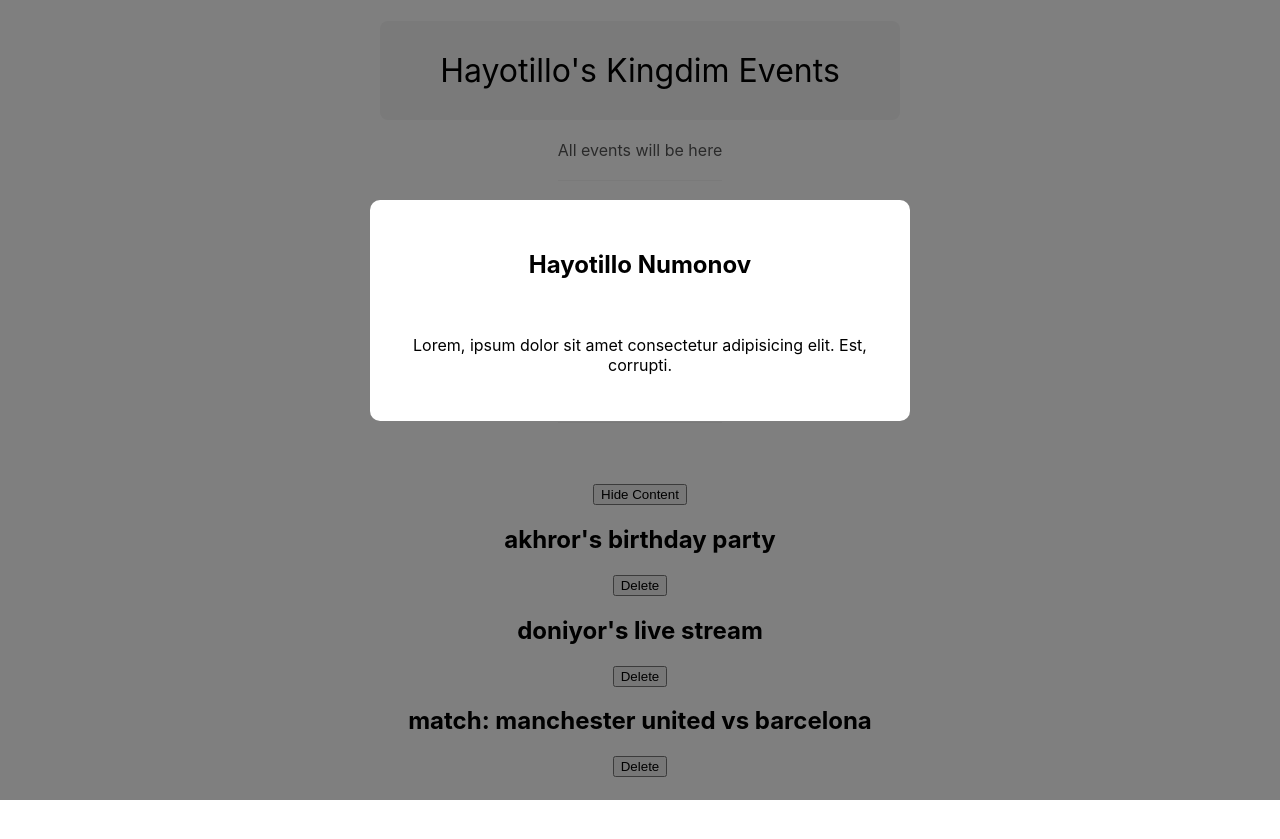
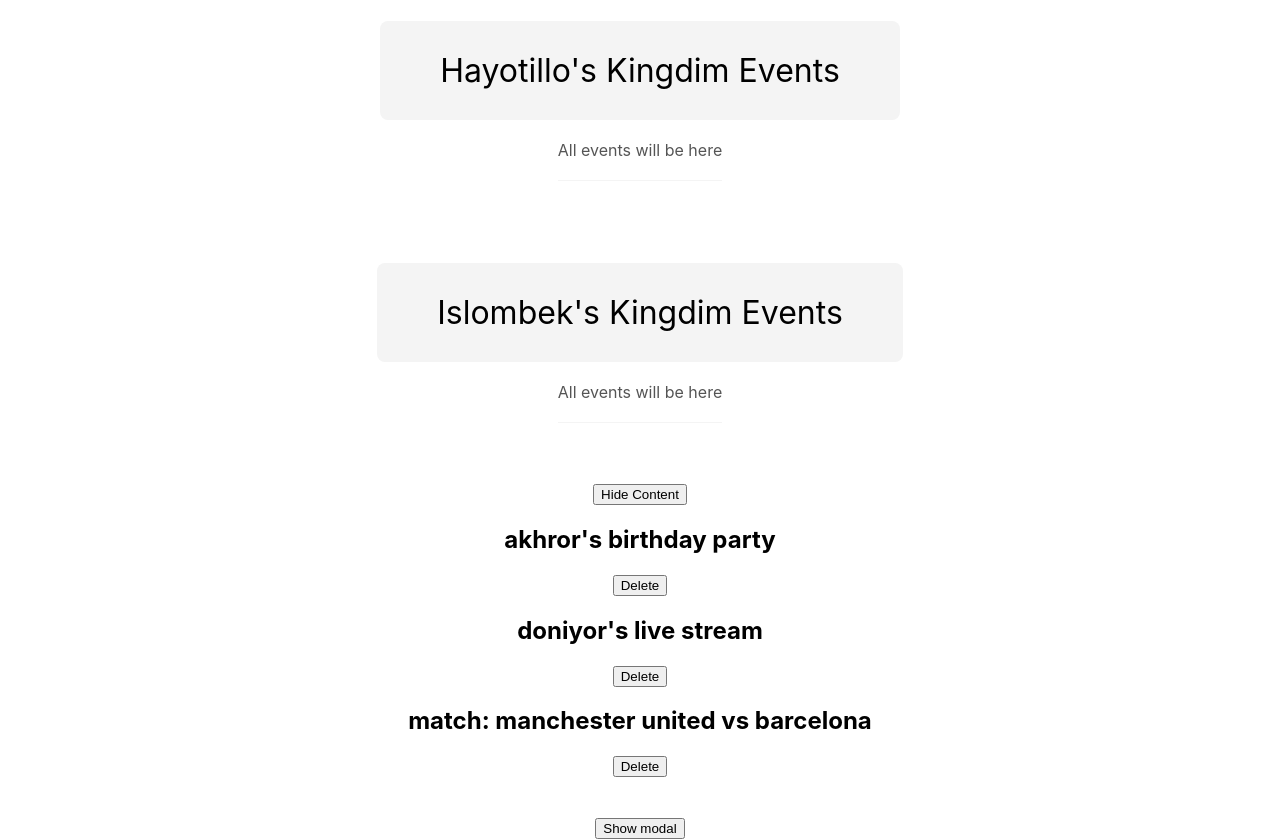
Before and after one commit to hayotillonumonov/my-first-react-app, a React (Create React App) app: page / in a window 1280 px wide. Before the commit the page ends 800 px from the top, so only its background shows below. Built offline with nearby package versions, Linux system fonts and the light colour scheme.

Commit message:
019. Funciton Props

```diff
--- a/src/App.js
+++ b/src/App.js
@@ -4,6 +4,7 @@
 import Modal from './components/Modal';
 
 function App() {
+  const [showModal, setShowModal] = useState(false)
   const [showcontent, setShowContent] = useState(true)
   const [events, setEvents] = useState([
     { title: "akhror's birthday party", id: 1 },
@@ -20,6 +21,12 @@
         return event.id !== id
       })
     })
+  }
+
+  // toggle modal function
+
+  const closeModal = ()=>{
+    setShowModal(false)
   }
 
   return (
@@ -46,11 +53,14 @@
       </div>}
 
 
-      <Modal>
+      {showModal && <Modal closeModal={closeModal}>
           <h2>Hayotillo Numonov </h2>
           <br />
           <p>Lorem, ipsum dolor sit amet consectetur adipisicing elit. Est, corrupti.</p>
-        </Modal>
+        </Modal>}
+        <br />
+        <br />
+        {!showModal && <button onClick={()=>setShowModal(true)}>Show modal</button>}
     </div>
   );
 }
--- a/src/components/Modal.js
+++ b/src/components/Modal.js
@@ -1,13 +1,15 @@
 // style
 import "./Modal.css"
 
-function Modal(props) {
-  console.log(props);
+function Modal({children, closeModal}) {
+
   return (
 
     <div className="modal-backdrop">
         <div className="modal">
-           {props.children}
+           {children}
+           <br />
+           <button onClick={closeModal}>Close</button>
         </div>
     </div>
   )
```
